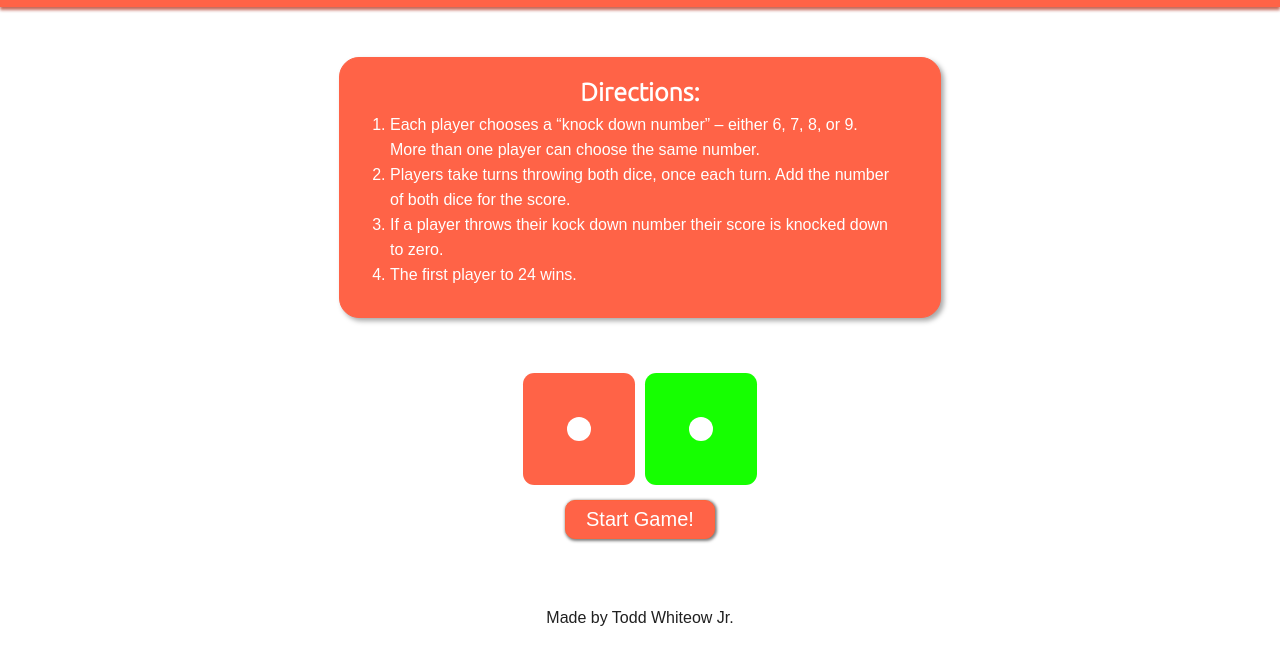
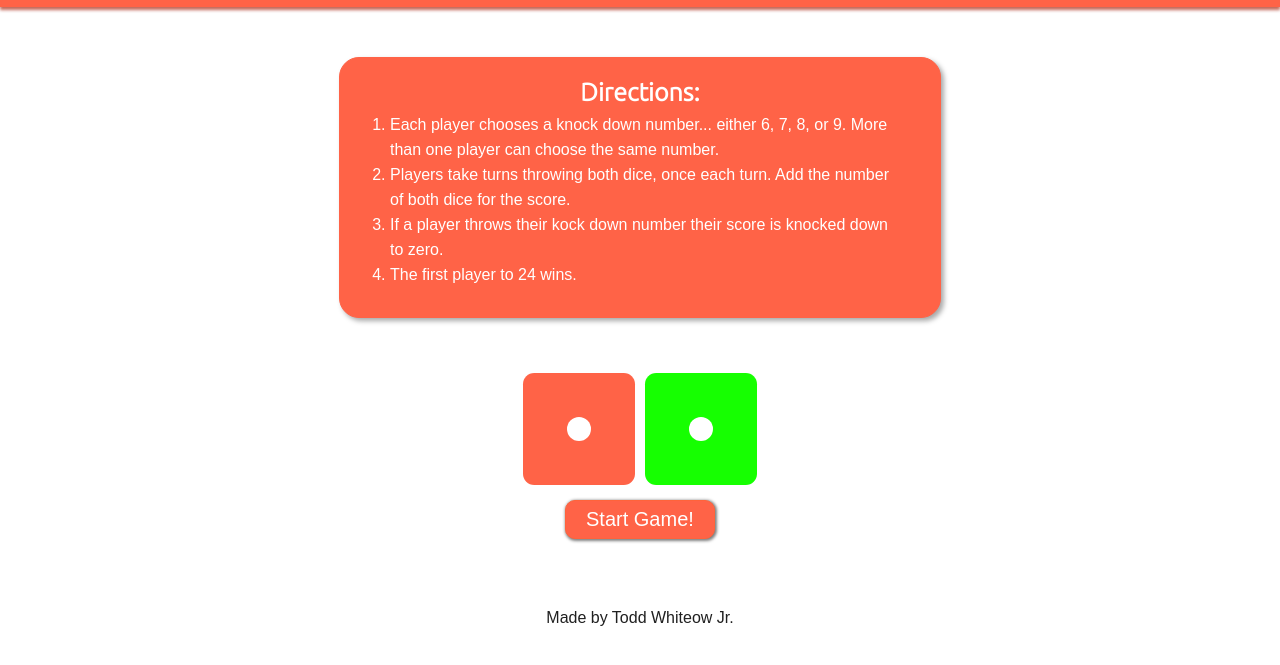
Before and after one commit to twhitelow1/dice-game, a plain HTML site: page index.html in a window 1280 px wide. Shown: the part 51-716 px from the top of the page. Drawn offline with Linux system fonts and the light colour scheme.

Commit message:
Update index.html

```diff
--- a/index.html
+++ b/index.html
@@ -22,7 +22,7 @@
                     <div class="directions-box">
                         <h2>Directions: </h2>
                         <ol>
-                            <li>Each player chooses a “knock down number” – either 6, 7, 8, or 9. More than one player can choose the same number.</li>
+                            <li>Each player chooses a knock down number... either 6, 7, 8, or 9. More than one player can choose the same number.</li>
                             <li>Players take turns throwing both dice, once each turn. Add the number of both dice for the score.</li>
                             <li>If a player throws their kock down number their score is knocked down to zero.</li>
                             <li>The first player to 24 wins.</li>
```
